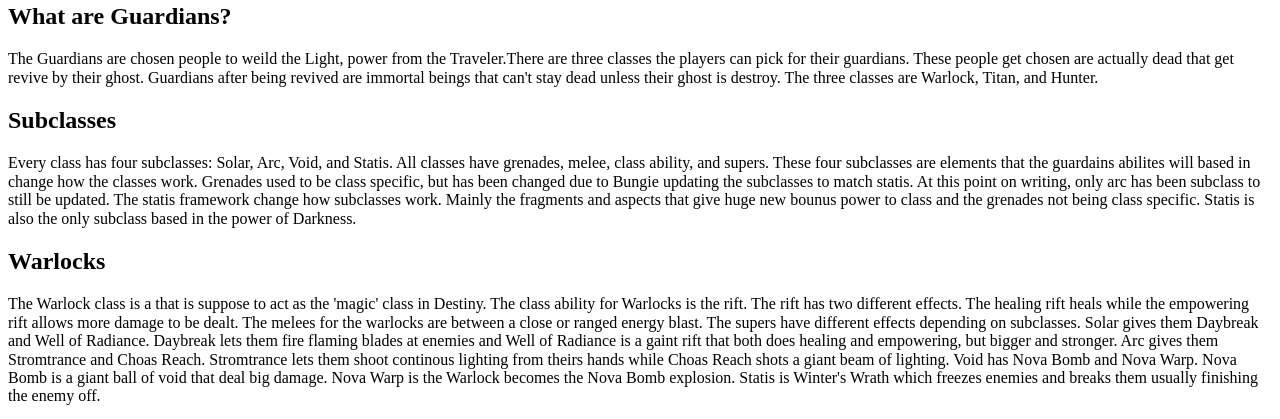
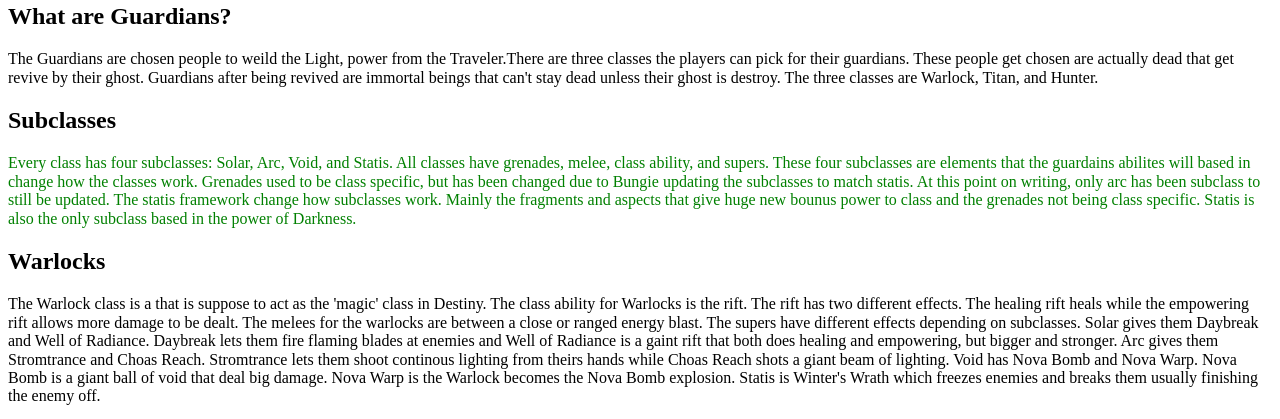
Before and after one commit to KC-LC101-June-22/js-assignment-4-html-me-something-JasonRJ2, a website: page index.html in a window 1280 px wide. Shown: the part 379-798 px from the top of the page. Drawn offline with Linux system fonts and the light colour scheme.

Commit message:
added body style

```diff
--- a/index.html
+++ b/index.html
@@ -17,7 +17,7 @@
       are immortal beings that can't stay dead unless their ghost is destroy. The three classes are Warlock, Titan, and Hunter.
       </p>
       <h2>Subclasses</h2>
-      <p>Every class has four subclasses: Solar, Arc, Void, and Statis. All classes have grenades, melee, class ability, and supers.
+      <p id="testP" class="funParagraph">Every class has four subclasses: Solar, Arc, Void, and Statis. All classes have grenades, melee, class ability, and supers.
       These four subclasses are elements that the guardains abilites will based in change how the classes work. Grenades used to be
       class specific, but has been changed due to Bungie updating the subclasses to match statis. At this point on writing, only arc
       has been subclass to still be updated. The statis framework change how subclasses work. Mainly the fragments and aspects that
--- a/styles.css
+++ b/styles.css
@@ -1,9 +1,10 @@
 body {
-    margin: 8px
+    margin: 8px;
+    display: block;
 }
 #mainHeading {
-    color: red
+    color: red;
 }
-#testP .funParagraph p {
-    color: green
+.funParagraph {
+    color: green;
 }
```
